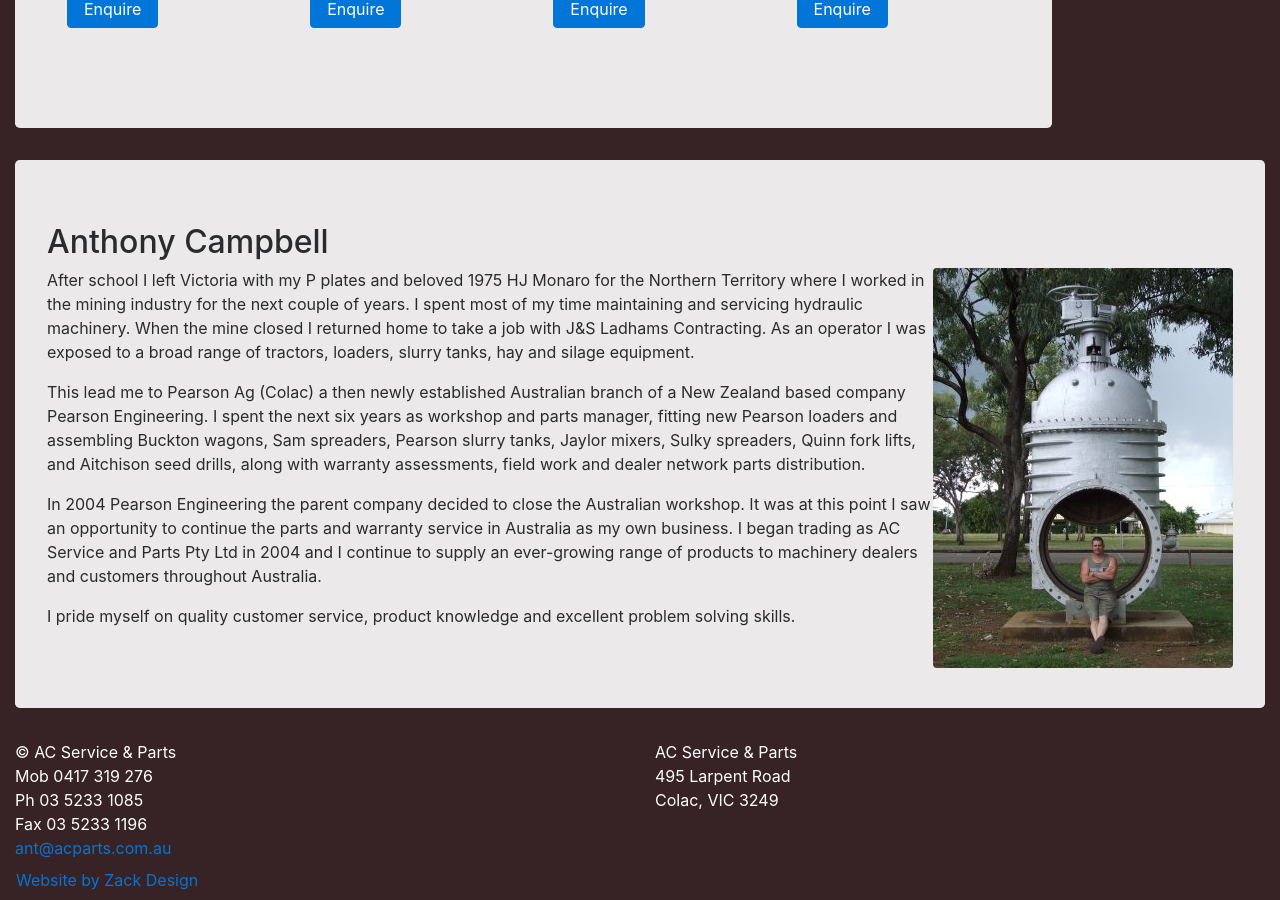
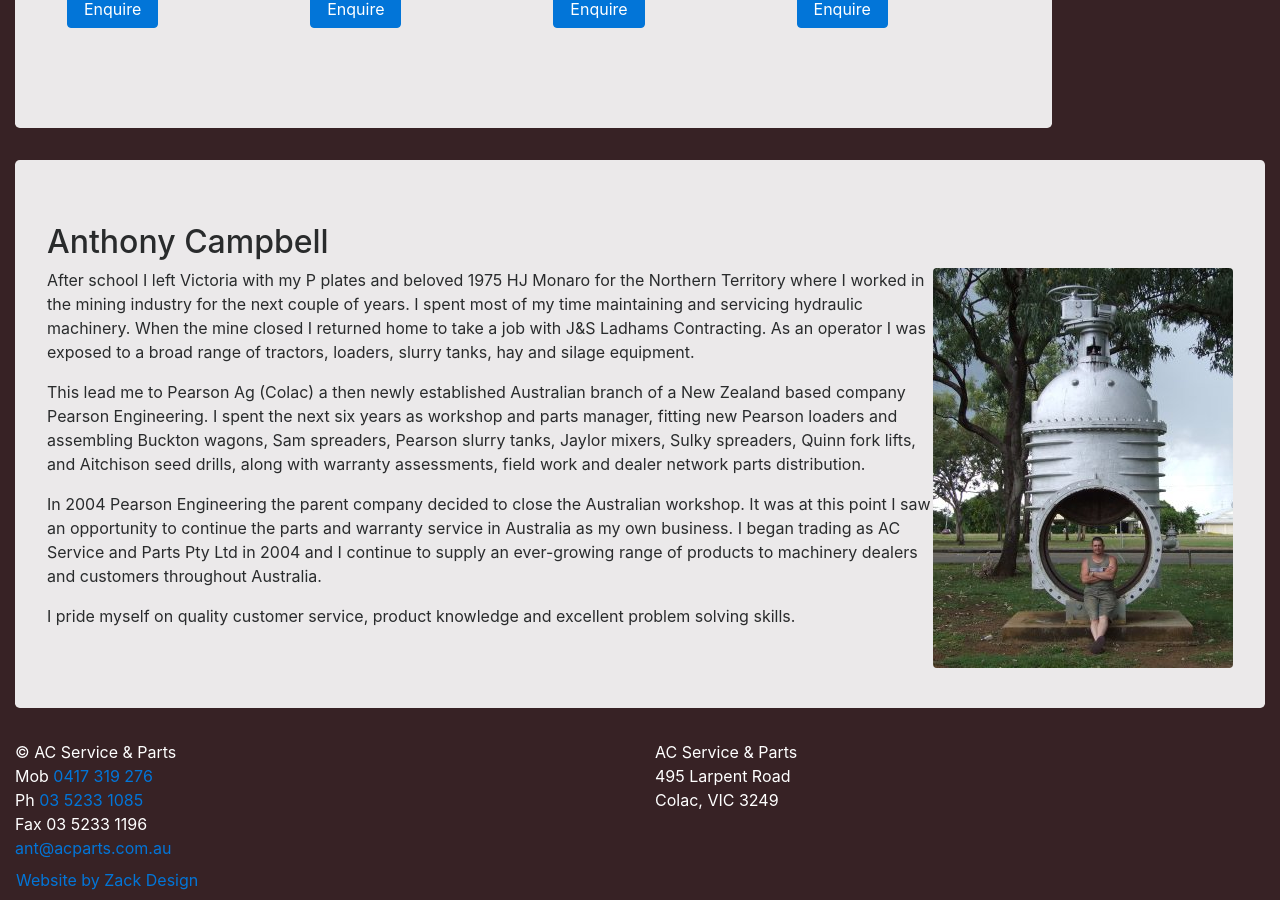
Before and after one commit to zackdesign/acparts.github.io, a Jekyll site: the page built from index.md, in a window 1280 px wide and 900 px high, scrolled down 4293 px. Built offline with Jekyll 4.4.1, drawn with Linux system fonts in a browser that asks for light colours; nearby versions of some CDN libraries; part of the change alters nothing that is shown.

Commit message:
Made phone number clickable

```diff
--- a/_layouts/home.html
+++ b/_layouts/home.html
@@ -163,8 +163,8 @@
       <div class="row">
         <div class="col">
           <a name="contact">&copy; {{ site.title }}</a><br>
-          Mob 0417 319 276<br>
-          Ph 03 5233 1085<br>
+          Mob <a href="tel:0417 319 276">0417 319 276</a><br>
+          Ph <a href="tel:0352331085">03 5233 1085</a><br>
           Fax 03 5233 1196<br>
           <a href="mailto:ant@acparts.com.au">ant@acparts.com.au</a>
         </div>
```
